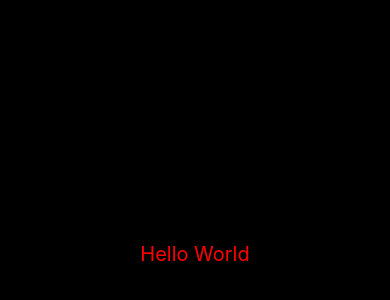
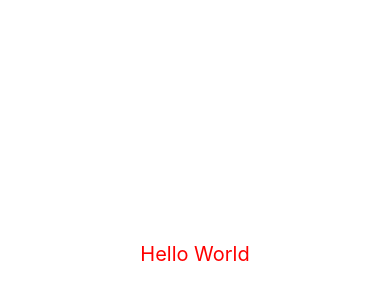
Before and after one commit to gomjellie/Goarding, a React Native app: screen / in a window 390 px wide. Shown: the part 168-468 px from the top of the page. Built offline with nearby package versions, Linux system fonts and the light colour scheme.

Commit message:
darkmode 적용

```diff
--- a/src/@types/styled.d.ts
+++ b/src/@types/styled.d.ts
@@ -3,8 +3,8 @@ import 'styled-components';
 declare module 'styled-components' {
   export interface DefaultTheme {
     color: {
-      white: string;
-      black: string;
+      text: string;
+      background: string;
     };
     fonts: {
       normal: string;
--- a/src/@types/theme.d.ts
+++ b/src/@types/theme.d.ts
@@ -1,7 +1,7 @@
 interface ITheme {
   color: {
-    white: string;
-    black: string;
+    text: string;
+    background: string;
   };
   fonts: {
     normal: string;
--- a/src/App.tsx
+++ b/src/App.tsx
@@ -1,6 +1,7 @@
 import React, {FC} from 'react';
+import {useColorScheme} from 'react-native';
 import styled, {ThemeProvider} from 'styled-components/native';
-import Theme from './Theme';
+import {DarkTheme, LightTheme} from './Theme';
 
 interface IContainerProps {
   theme?: ITheme;
@@ -11,7 +12,7 @@ const Container = styled.View`
   justify-content: center;
   align-items: center;
   background-color: ${(props: IContainerProps) =>
-    props.theme && props.theme.color.black};
+    props.theme && props.theme.color.background};
 `;
 
 const MainText = styled.Text`
@@ -22,8 +23,11 @@ const MainText = styled.Text`
 `;
 
 const App: FC = () => {
+  const isDarkMode = useColorScheme() === 'dark';
+  const theme = isDarkMode ? DarkTheme : LightTheme;
+
   return (
-    <ThemeProvider theme={Theme}>
+    <ThemeProvider theme={theme}>
       <Container>
         <MainText>Hello World</MainText>
       </Container>
--- a/src/Theme.tsx
+++ b/src/Theme.tsx
@@ -1,9 +1,21 @@
-export default {
+const LightTheme: ITheme = {
   color: {
-    white: '#FFFFFF',
-    black: '#000000',
+    text: '#000000',
+    background: '#FFFFFF',
   },
   fonts: {
     normal: '14px',
   },
 };
+
+const DarkTheme: ITheme = {
+  color: {
+    text: '#FFFFFF',
+    background: '#000000',
+  },
+  fonts: {
+    normal: '14px',
+  },
+};
+
+export {LightTheme, DarkTheme};
```
